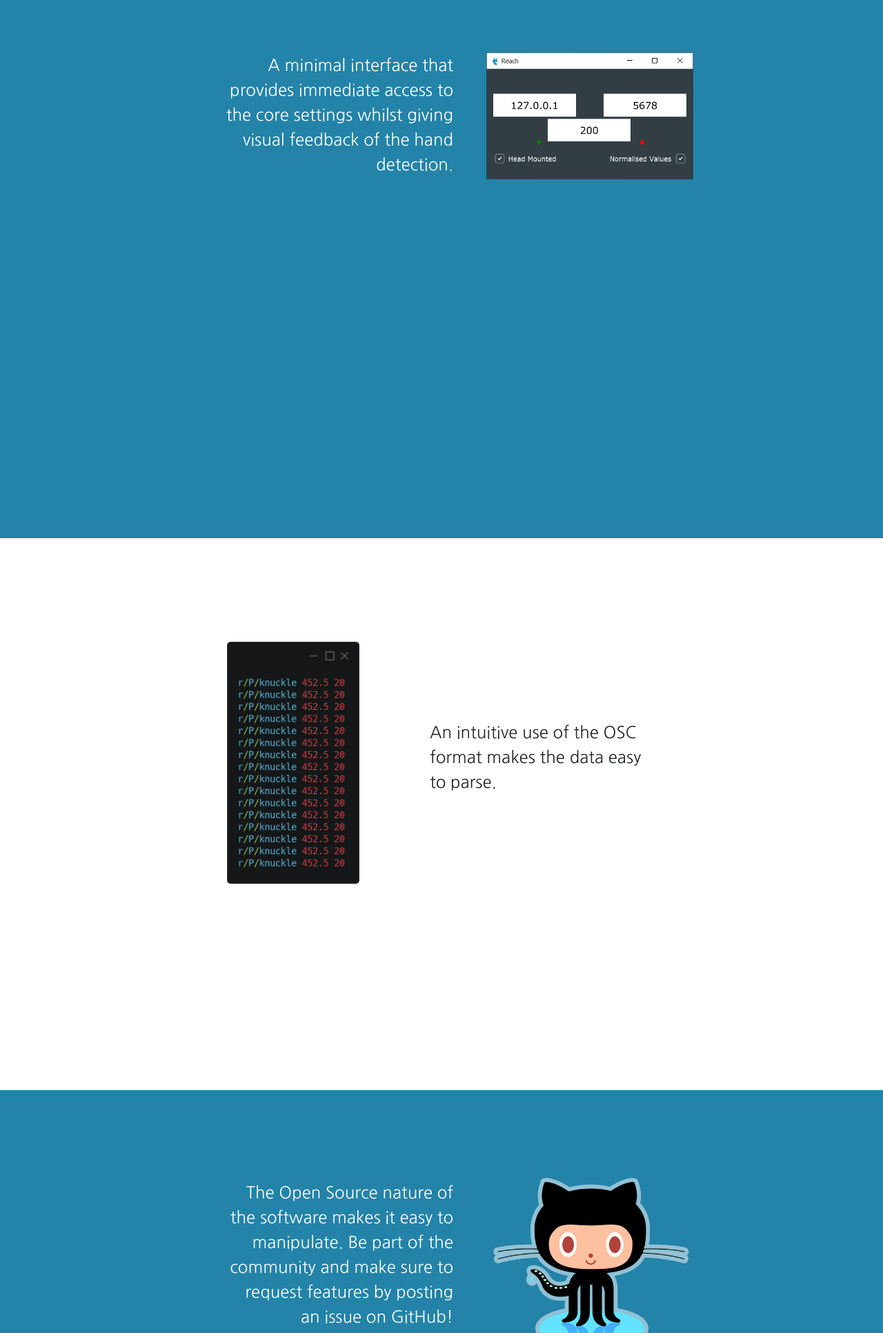
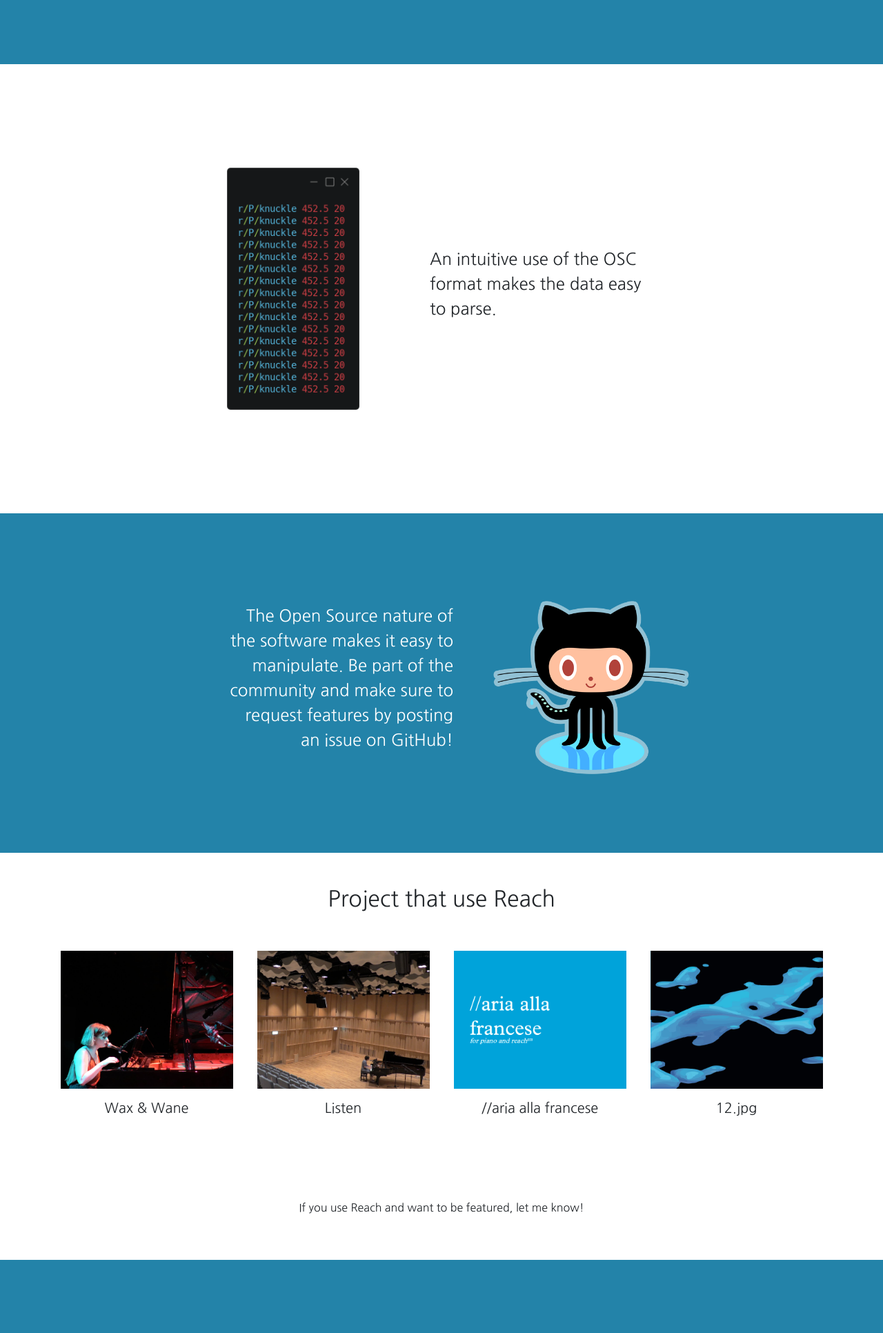
Before and after one commit to NiccoloGranieri/Reach, a plain HTML site: page docs/index.html in a window 1280 px wide. Shown: the part 868-2800 px from the top of the page at 69% size. Drawn offline with Linux system fonts and the light colour scheme.

Commit message:
Revert "Uncommitted changes"
This reverts commit b32f0f59b995b8314003447e227fd5bb06f204a9.

```diff
--- a/docs/css/style.css
+++ b/docs/css/style.css
@@ -64,34 +64,19 @@ body {
     font-size: 1.2em;
 }
 
-#page-hero {
-    min-height: 100vh;
-}
-
 #page-features {
     background: var(--reach-blue);
     color: white;
-    min-height: 100vh;
-}
-
-#page-osc{
-    min-height: 100vh;
 }
 
 #page-oss {
     background: var(--reach-blue);
     color: white;
-    min-height: 100vh;
-}
-
-#page-projects {
-    min-height: 100vh;
 }
 
 #page-links {
     background: var(--reach-blue);
     color: white;
-    min-height: 100vh
 }
 
 .page-section-header .page-section-text {
```
